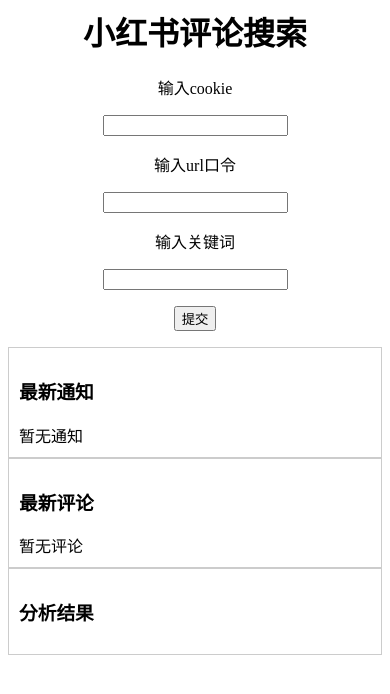
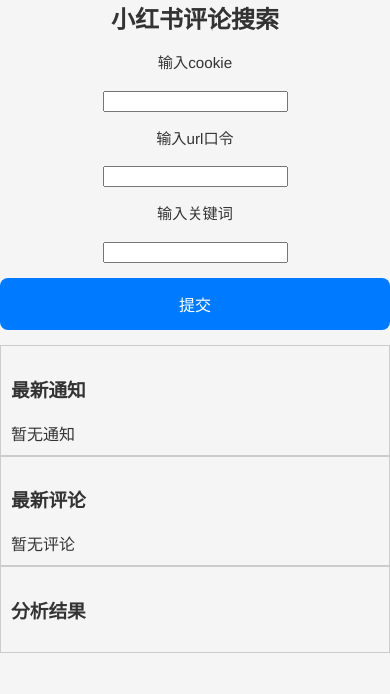
Before and after one commit to sjysjy222/red-webcrawler, a plain HTML site: page templates/index.html in a window 390 px wide. Drawn offline with Linux system fonts and the light colour scheme; no server answers.

Commit message:
Add files via upload

```diff
--- a/templates/index.html
+++ b/templates/index.html
@@ -3,6 +3,90 @@
     <meta charset="UTF-8">
     <h1><center>小红书评论搜索</h1></center>
 </head>
+<title>小红书评论搜索</title>
+<style>
+        /* 基础样式 */
+        body {
+            margin: 0;
+            padding: 0;
+            font-family: "Helvetica Neue", Helvetica, Arial, sans-serif;
+            background-color: #f5f5f5;
+            color: #333;
+        }
+
+        .container {
+            max-width: 1200px; /* 最大宽度 */
+            margin: 0 auto;
+            padding: 20px;
+        }
+
+        h1 {
+            text-align: center;
+            font-size: 2.5rem;
+        }
+
+        p {
+            font-size: 1.2rem;
+            line-height: 1.6;
+        }
+
+        button {
+            display: inline-block;
+            padding: 12px 24px;
+            font-size: 1rem;
+            background-color: #007bff;
+            color: #fff;
+            border: none;
+            border-radius: 8px;
+            cursor: pointer;
+            transition: background-color 0.3s ease;
+        }
+
+        button:hover {
+            background-color: #0056b3;
+        }
+
+        img {
+            max-width: 100%;
+            height: auto;
+            border-radius: 12px;
+        }
+
+        /* 响应式布局 */
+        @media (max-width: 992px) {
+            h1 {
+                font-size: 2rem;
+            }
+            p {
+                font-size: 1.1rem;
+            }
+        }
+
+        @media (max-width: 768px) {
+            h1 {
+                font-size: 1.8rem;
+            }
+            p {
+                font-size: 1rem;
+            }
+            button {
+                width: 100%;
+                padding: 14px;
+            }
+        }
+
+        @media (max-width: 576px) {
+            .container {
+                padding: 10px;
+            }
+            h1 {
+                font-size: 1.5rem;
+            }
+            p {
+                font-size: 0.95rem;
+            }
+        }
+    </style>
 <body>
 <div id="input_area"><center>
     <p>输入cookie</p>
```
